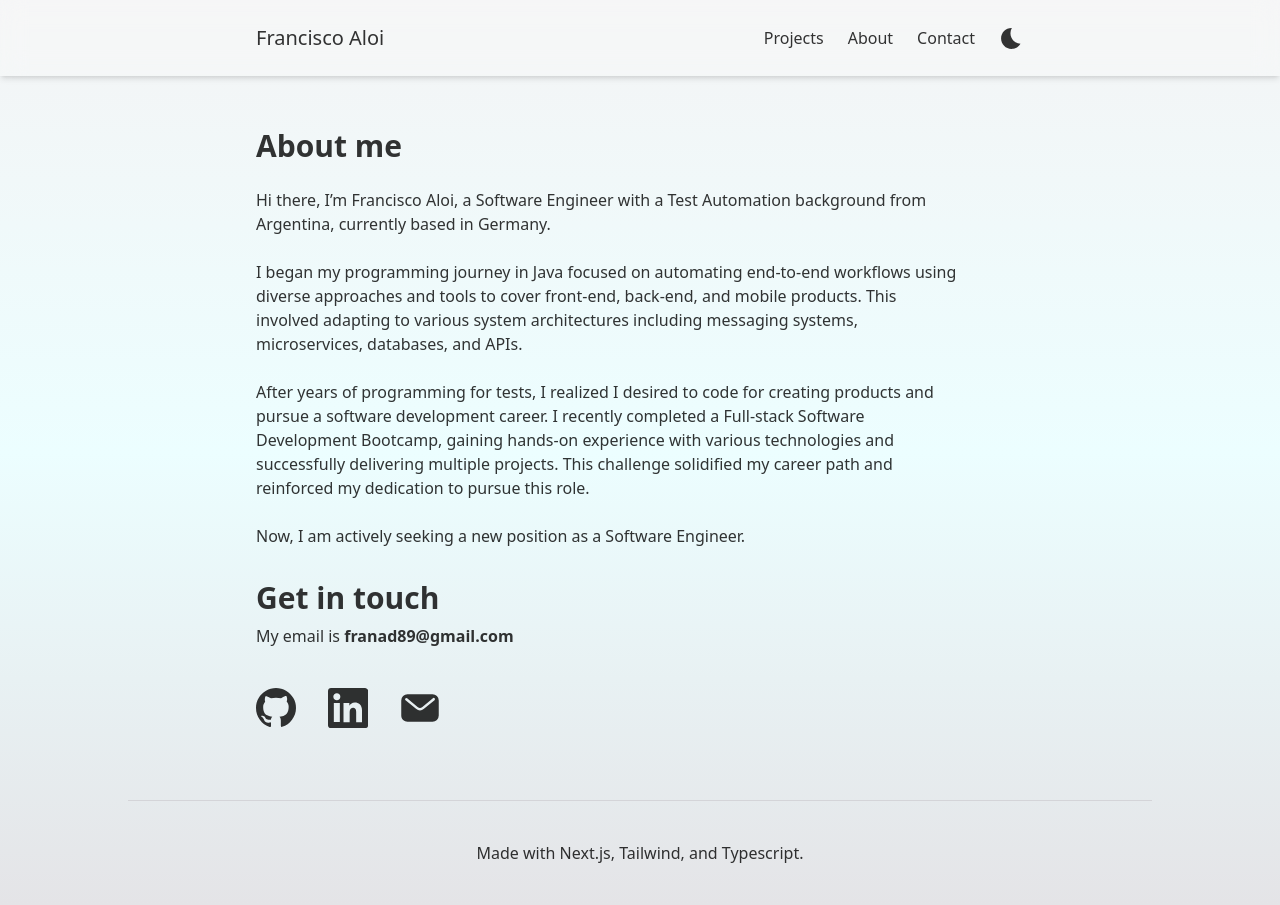
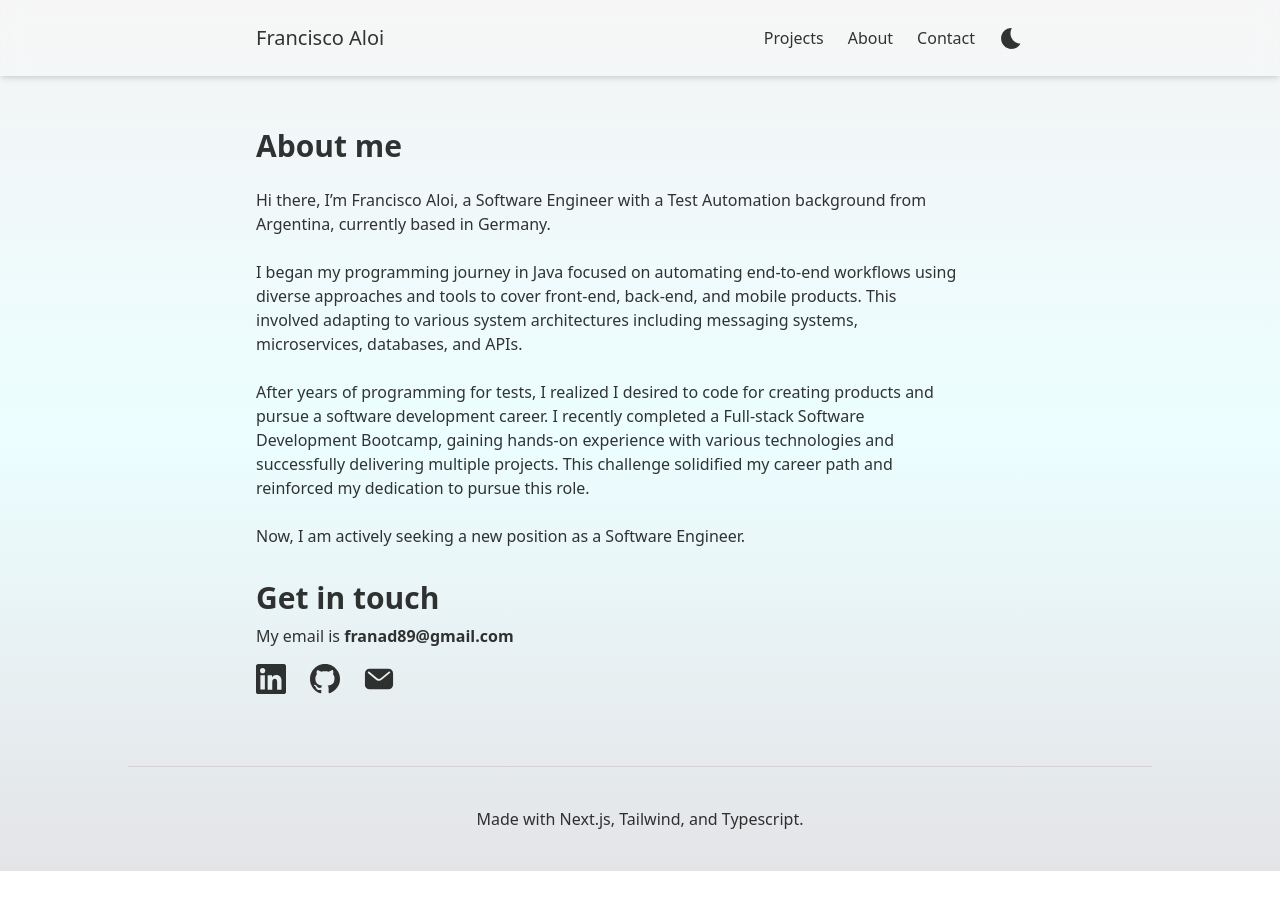
Before and after one commit to aloifran/portfolio, a Next.js app: page /about in a window 1280 px wide. After the commit the page ends 871 px from the top, so only its background shows below. Built offline with nearby package versions, Linux system fonts and the light colour scheme.

Commit message:
feat: added hover styles to icons

```diff
--- a/components/Contact.tsx
+++ b/components/Contact.tsx
@@ -36,15 +36,15 @@ export default function Contact() {
                 </span>
             </p>
 
-            <div className="flex gap-8 pt-8">
+            <div className="flex space-x-6 pt-2">
+                <a href="https://www.linkedin.com/in/fjaloi" target="_blank">
+                    <SvgIcon size="md" icon="linkedIn" />
+                </a>
                 <a href="https://github.com/aloifran" target="_blank">
-                    <SvgIcon size="lg" icon="github" />
-                </a>
-                <a href="https://www.linkedin.com/in/fjaloi" target="_blank">
-                    <SvgIcon size="lg" icon="linkedIn" />
+                    <SvgIcon size="md" icon="github" />
                 </a>
                 <a href="mailto:franad89@gmail.com">
-                    <SvgIcon size="lg" icon="email" />
+                    <SvgIcon size="md" icon="email" />
                 </a>
             </div>
         </div>
--- a/components/svg/EmailIcon.tsx
+++ b/components/svg/EmailIcon.tsx
@@ -4,7 +4,7 @@ import { calcSvgIconSize } from "@/utils/utils";
 export default function EmailIcon({ size }: SvgIconProps) {
     return (
         <svg
-            className={`fill-theme-black dark:fill-theme-white`}
+            className={`fill-theme-black hover:fill-zinc-600 dark:fill-theme-white dark:hover:fill-zinc-400`}
             xmlns="http://www.w3.org/2000/svg"
             width={calcSvgIconSize(size)}
             height={calcSvgIconSize(size)}
--- a/components/svg/ExternalSiteIcon.tsx
+++ b/components/svg/ExternalSiteIcon.tsx
@@ -11,7 +11,7 @@ export default function ExternalSiteIcon({ size }: SvgIconProps) {
         >
             <g fill="none" fillRule="evenodd" stroke="none" strokeWidth="1">
                 <g
-                    className={`fill-theme-black dark:fill-theme-white`}
+                    className={`fill-theme-black hover:fill-zinc-600 dark:fill-theme-white dark:hover:fill-zinc-400`}
                     transform="translate(85.333 64)"
                 >
                     <path d="M128 64v42.666H42.667V320H256v-85.334h42.666v128H0V64h128zM362.667 0v170.667H320V72.835L143.085 249.752l-30.17-30.17L289.83 42.666H192V0h170.667z"></path>
--- a/components/svg/GithubIcon.tsx
+++ b/components/svg/GithubIcon.tsx
@@ -4,7 +4,7 @@ import { calcSvgIconSize } from "@/utils/utils";
 export default function GithubIcon({ size }: SvgIconProps) {
     return (
         <svg
-            className={`fill-theme-black dark:fill-theme-white`}
+            className={`fill-theme-black hover:fill-zinc-600 dark:fill-theme-white dark:hover:fill-zinc-400`}
             xmlns="http://www.w3.org/2000/svg"
             width={calcSvgIconSize(size)}
             height={calcSvgIconSize(size)}
--- a/components/svg/LinkedinIcon.tsx
+++ b/components/svg/LinkedinIcon.tsx
@@ -4,7 +4,7 @@ import { calcSvgIconSize } from "@/utils/utils";
 export default function LinkedinIcon({ size }: SvgIconProps) {
     return (
         <svg
-            className={`fill-theme-black dark:fill-theme-white`}
+            className={`fill-theme-black hover:fill-[#0077B5] dark:fill-theme-white dark:hover:fill-[#0077B5]`}
             xmlns="http://www.w3.org/2000/svg"
             width={calcSvgIconSize(size)}
             height={calcSvgIconSize(size)}
```
